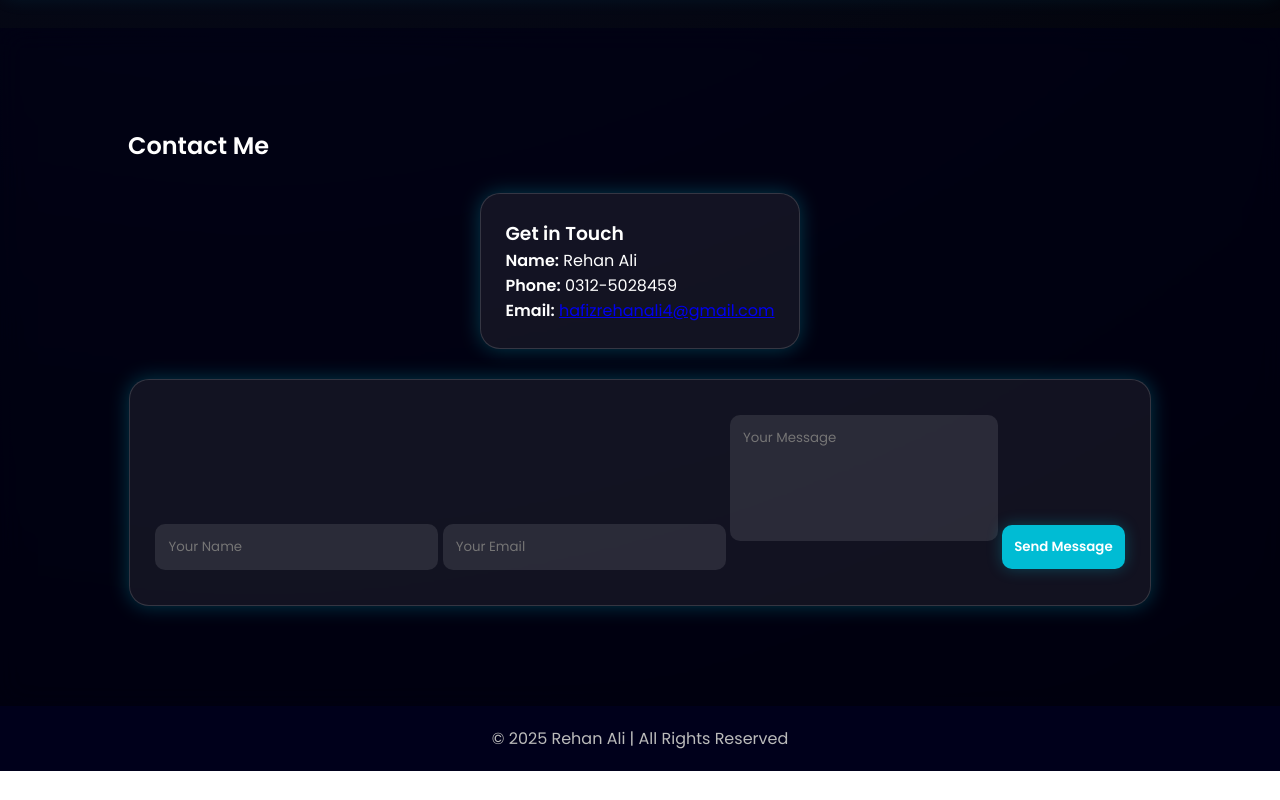
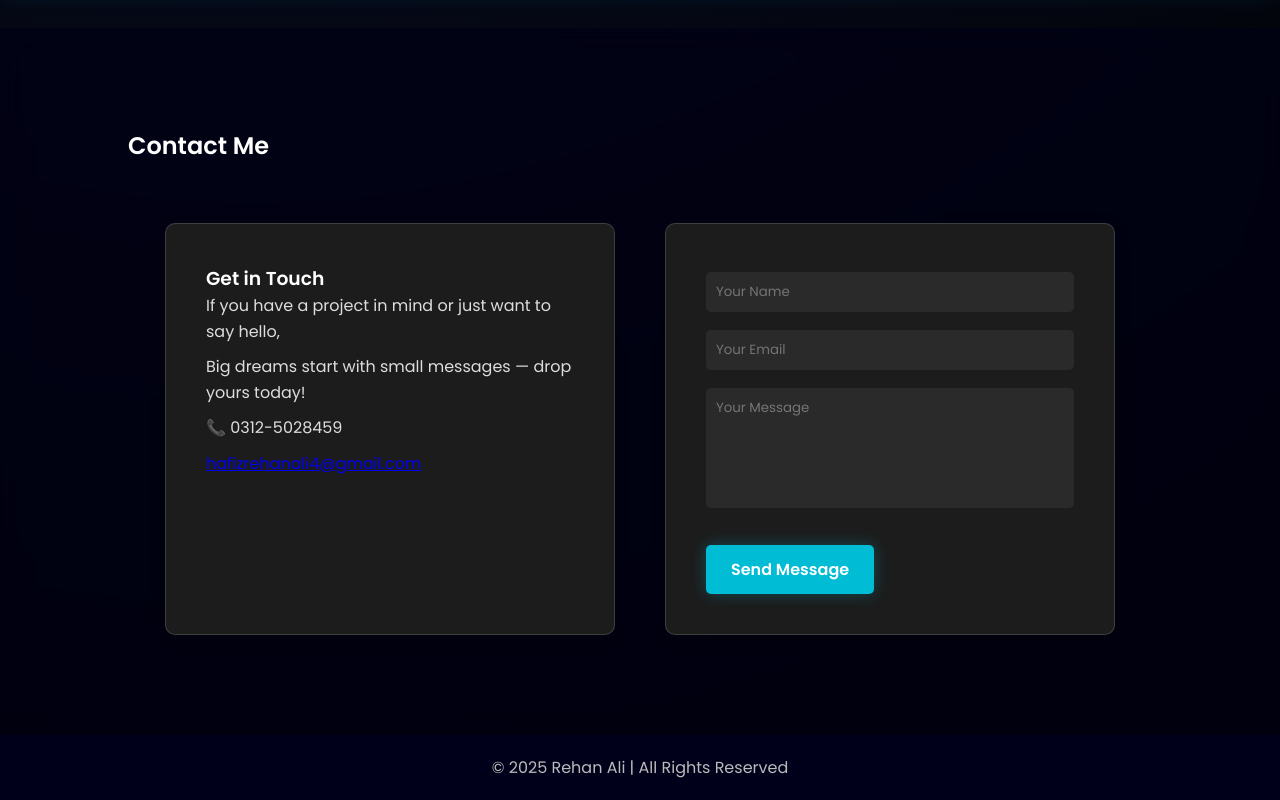
Before and after one commit to rehankhn-sys/MyPortfolio, a plain HTML site: page index.html in a window 1280 px wide. Shown: the part 1431-2231 px from the top of the page. Before the commit the page ends 2202 px from the top, so only its background shows below. Drawn offline with Linux system fonts and the light colour scheme.

Commit message:
Add files via upload

```diff
--- a/index.html
+++ b/index.html
@@ -41,9 +41,11 @@
     <div class="contact-container">
       <div class="contact-info glass">
         <h3>Get in Touch</h3>
-        <p><strong>Name:</strong> Rehan Ali</p>
-        <p><strong>Phone:</strong> 0312-5028459</p>
-        <p><strong>Email:</strong> <a href="mailto:hafizrehanali4@gmail.com">hafizrehanali4@gmail.com</a></p>
+        <p>If you have a project in mind or just want to say hello,</p>
+        <p>Big dreams start with small messages — drop yours today!</p>
+
+        <p><strong>📞</strong> 0312-5028459</p>
+        <p><strong></strong> <a href="mailto:hafizrehanali4@gmail.com">hafizrehanali4@gmail.com</a></p>
       </div>
       <form class="contact-form glass">
         <input type="text" placeholder="Your Name" required />
@@ -52,6 +54,13 @@
         <button type="submit">Send Message</button>
       </form>
     </div>
+
+  <!-- Success Message -->
+  <div id="successMessage" style="display:none; color:#00ff88; margin-top:15px; font-weight:bold;">
+    ✅ Message Sent Successfully! Opening WhatsApp...
+  </div>
+</div>
+
   </section>
 
   <footer>
--- a/script.js
+++ b/script.js
@@ -89,3 +89,28 @@ window.addEventListener('resize', () => {
 initParticles();
 animateParticles();
 animateWaves();
+document.getElementById("whatsappForm").addEventListener("submit", function(e){
+  e.preventDefault();
+
+  let name = document.getElementById("name").value;
+  let email = document.getElementById("email").value;
+  let message = document.getElementById("message").value;
+
+  let phone = "+92 312 5028459"; // ← yahan apna WhatsApp number likho (without +)
+
+  let url = `https://wa.me/${phone}?text=👋 Hello Rehan!%0A%0A*Name:* ${name}%0A*Email:* ${email}%0A*Message:* ${message}`;
+
+  window.open(url, "_blank");
+  // Show success message
+  let success = document.getElementById("successMessage");
+  success.style.display = "block";
+
+  // Open WhatsApp
+  window.open(url, "_blank");
+
+  // Hide message after few seconds
+  setTimeout(() => {
+    success.style.display = "none";
+    document.getElementById("whatsappForm").reset();
+  }, 4000);
+});
--- a/style.css
+++ b/style.css
@@ -145,12 +145,13 @@ nav a:hover::after {
 }
 
 .contact-container {
-  display: flex;
-  flex-wrap: wrap;
-  justify-content: space-around;
+ display: flex;
+  justify-content: center;
   align-items: flex-start;
-  gap: 30px;
-  margin-top: 30px;
+  flex-wrap: nowrap; /* important fix */
+  gap: 50px;
+  margin-top: 60px;
+
 }
 
 .glass {
@@ -213,3 +214,92 @@ footer {
   backdrop-filter: blur(10px);
   color: #bbb;
 }
+/* === CONTACT SECTION START === */
+.contact-container {
+  display: flex;
+  justify-content: center;
+  align-items: stretch;
+  flex-wrap: wrap;
+  gap: 50px;
+  margin-top: 60px;
+}
+
+/* Left box */
+.contact-info {
+  flex: 1;
+  min-width: 350px;
+  max-width: 450px;
+  background: #1c1c1c;
+  padding: 40px;
+  border-radius: 10px;
+  box-shadow: 0 4px 15px rgba(0,0,0,0.2);
+  color: #fff;
+}
+
+.contact-info h2 {
+  font-size: 28px;
+  margin-bottom: 15px;
+  color: #00bcd4;
+  text-align: left;
+}
+
+.contact-info p {
+  font-size: 16px;
+  line-height: 1.6;
+  margin-bottom: 10px;
+  text-align: left;
+  color: #ddd;
+}
+
+/* Right box */
+.contact-form {
+  flex: 1;
+  min-width: 350px;
+  max-width: 450px;
+  background: #1c1c1c;
+  padding: 40px;
+  border-radius: 10px;
+  box-shadow: 0 4px 15px rgba(0,0,0,0.2);
+}
+
+.contact-form label {
+  display: block;
+  color: #fff;
+  margin-top: 15px;
+}
+
+.contact-form input,
+.contact-form textarea {
+  width: 100%;
+  padding: 10px;
+  margin-top: 8px;
+  border: none;
+  border-radius: 5px;
+  background: #2a2a2a;
+  color: #fff;
+}
+
+.contact-form button {
+  margin-top: 20px;
+  background: #00bcd4;
+  color: #fff;
+  border: none;
+  padding: 12px 25px;
+  border-radius: 5px;
+  cursor: pointer;
+  font-size: 16px;
+  transition: 0.3s;
+}
+
+.contact-form button:hover {
+  background: #0097a7;
+}
+
+/* Responsive */
+@media (max-width: 900px) {
+  .contact-container {
+    flex-direction: column;
+    align-items: center;
+  }
+}
+/* === CONTACT SECTION END === */
```
